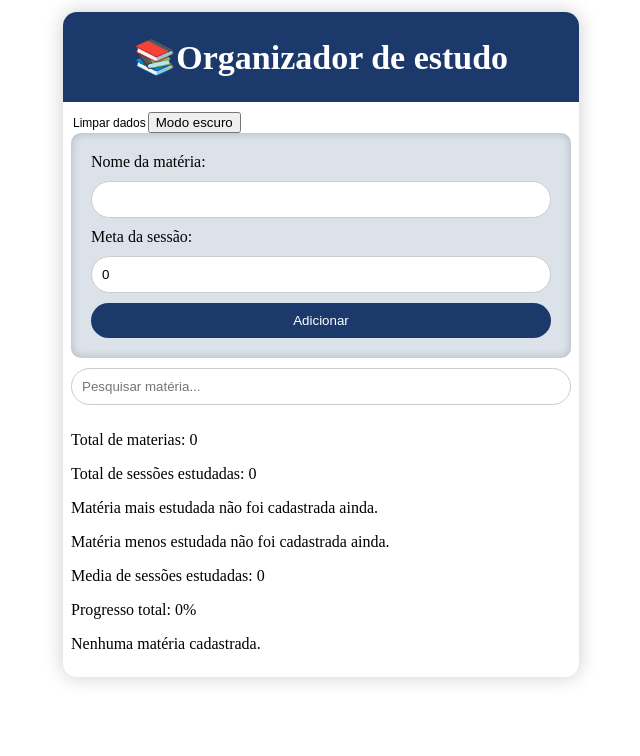
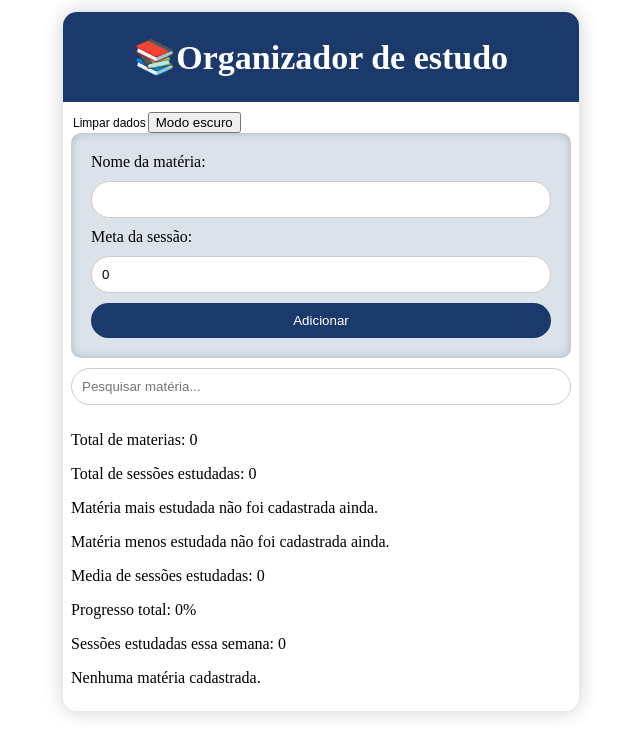
Before and after one commit to Saulorangel87/Organizador-de-estudo, a React (Vite) app: page / in a window 1280 px wide. Shown: the top 756 px of the page, without its empty margins (319-959 px from the left). Built offline with nearby package versions, Linux system fonts and the light colour scheme.

Commit message:
feat: adicionar contagem de sessões estudadas na semana e exibição na interface

```diff
--- a/src/App.jsx
+++ b/src/App.jsx
@@ -48,6 +48,12 @@ export default function App() {
   const diaDoMesFim = hoje.getDate();
   hoje.setDate(diaDoMesFim + 6);
   const fimSemana = hoje.toISOString().split("T")[0];
+
+  const todasAsDatas = materias.flatMap((materia) => materia.historico || []);
+
+  const sessoesDaSemana = todasAsDatas.filter(
+    (data) => data >= inicioSemana && data <= fimSemana,
+  ).length;
 
   useEffect(() => {
     localStorage.setItem("materias", JSON.stringify(materias));
@@ -110,6 +116,7 @@ export default function App() {
       )}
       <p>Media de sessões estudadas: {mediaSessoes}</p>
       <p>Progresso total: {progressoTotal}%</p>
+      <p>Sessões estudadas essa semana: {sessoesDaSemana}</p>
       <ListaMateria
         materias={materiasFiltradas}
         onExcluirMateria={excluirMateria}
```
